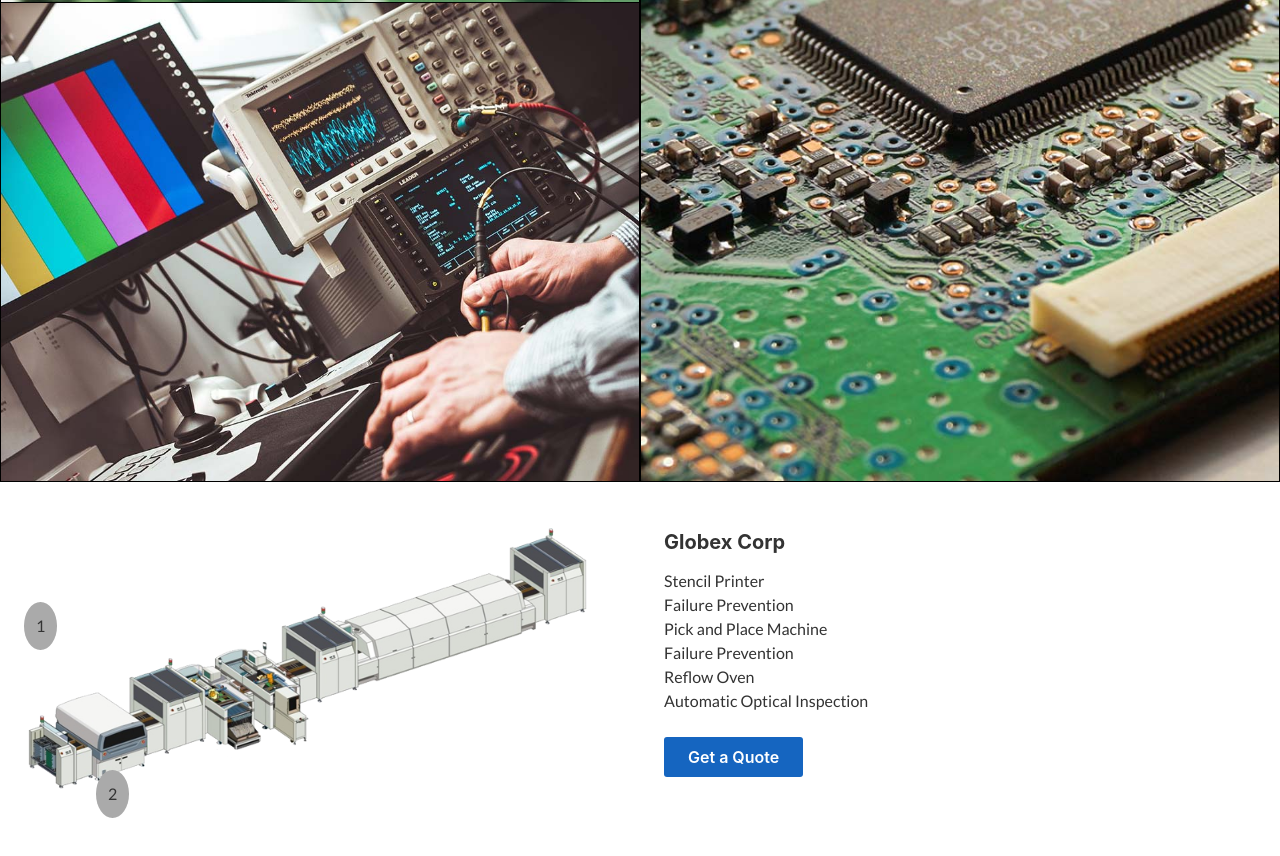
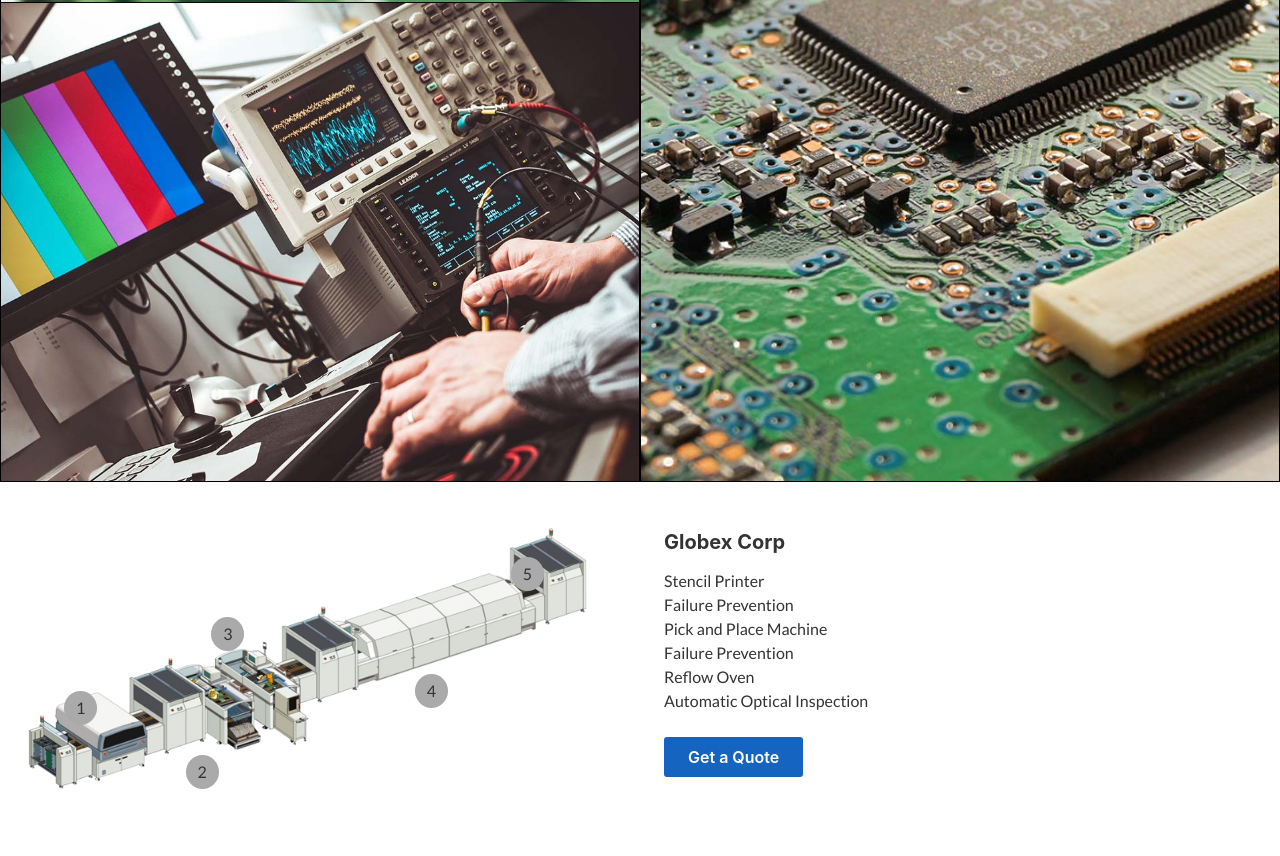
Before and after one commit to ThomasBullock/Chingu-Frontend-Web-Development-Challenge-1, a website: page index.html in a window 1280 px wide. Shown: the part 3063-3919 px from the top of the page. Drawn offline with Linux system fonts and the light colour scheme.

Commit message:
adjusted feature section icons

```diff
--- a/index.html
+++ b/index.html
@@ -20,9 +20,6 @@
         <li class="offcanvas-nav__list-item"><a href="javascript:void(0)">Item 3</a></li>
       </ul>
     </div>
-
-
-
   </nav>
  	<header class="navigation-header">
  		<div class="navbar">
@@ -161,6 +158,15 @@
             <div class="features__icon features__icon--2">
               2
             </div>
+            <div class="features__icon features__icon--3">
+              3
+            </div>
+            <div class="features__icon features__icon--4">
+              4
+            </div>
+            <div class="features__icon features__icon--5">
+              5
+            </div>
           </div>
         </div>
         <div class="features__col">
--- a/src/sass/2-modules/_section-features.scss
+++ b/src/sass/2-modules/_section-features.scss
@@ -41,7 +41,11 @@
 		background: $base;
 		position: absolute;
 		color: $oil;
-		padding: $base-spacing / 2;
+		padding-left: 12px;
+		padding-right: 12px;
+		padding-top: 5px;
+		padding-bottom: 5px;
+		// padding: 5px;
   	transition: all .4s ease-in-out;
 
 		&:hover {
@@ -49,14 +53,30 @@
 		}
 
 		@include mod('1') {
-			top: $base-spacing * 4;
-			left: $base-spacing;
+			bottom: 35%;
+			left: 10%;
 		}
 
 		@include mod('2') {
-			bottom: $base-spacing;
-			left: $base-spacing * 4;
+			bottom: 16%;
+			left: 29%;
 		}
+
+		@include mod('3') {
+			top: 33%;
+			left: 33%;
+		}
+
+		@include mod('4') {
+			bottom: 40%;
+			right: 30%;
+		}
+
+		@include mod('5') {
+			top: 15%;
+			right: 15%;
+		}
+
 	}
 
 	@include elem('content') {
```
Also changed, not shown: css/styles.css, 1 other file.
